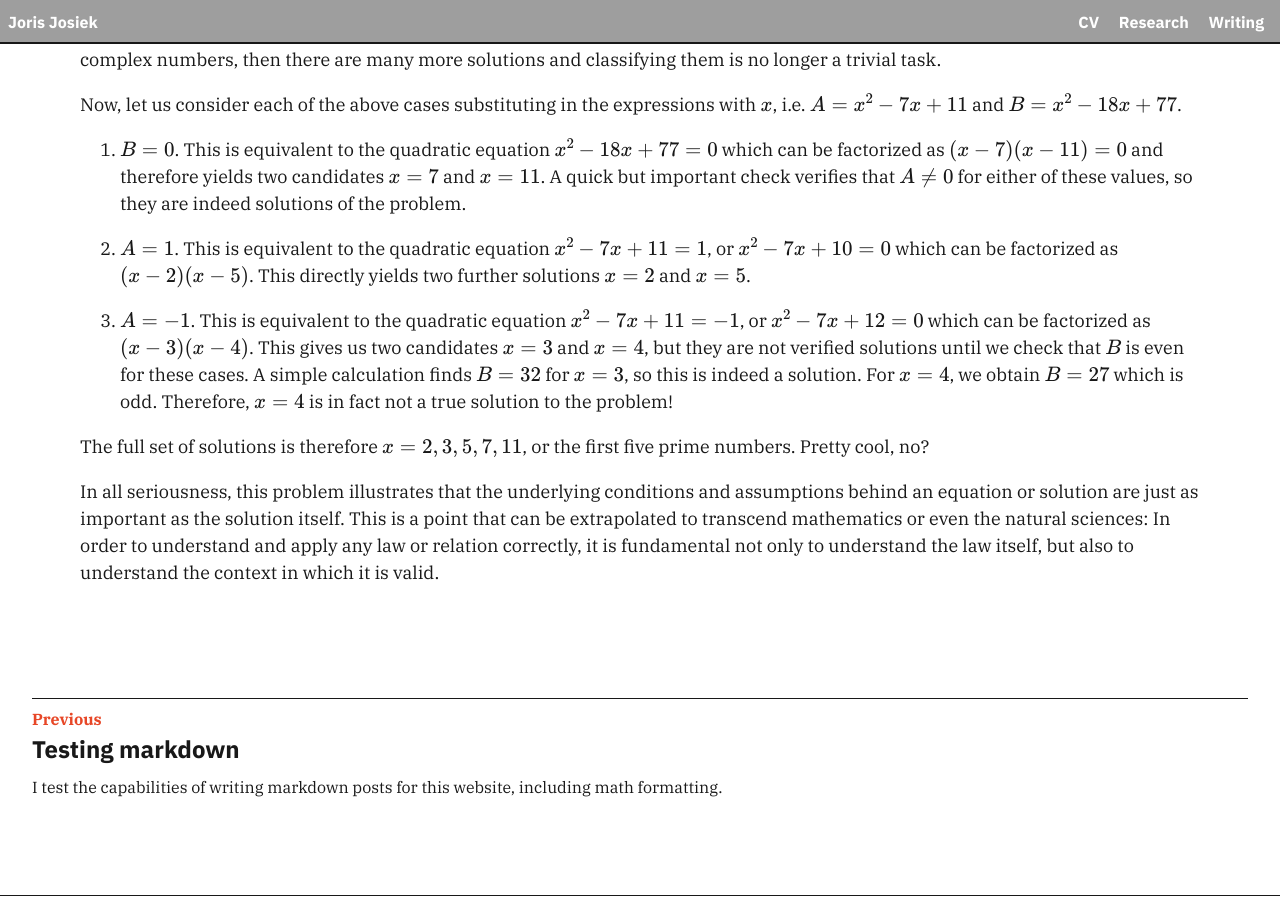
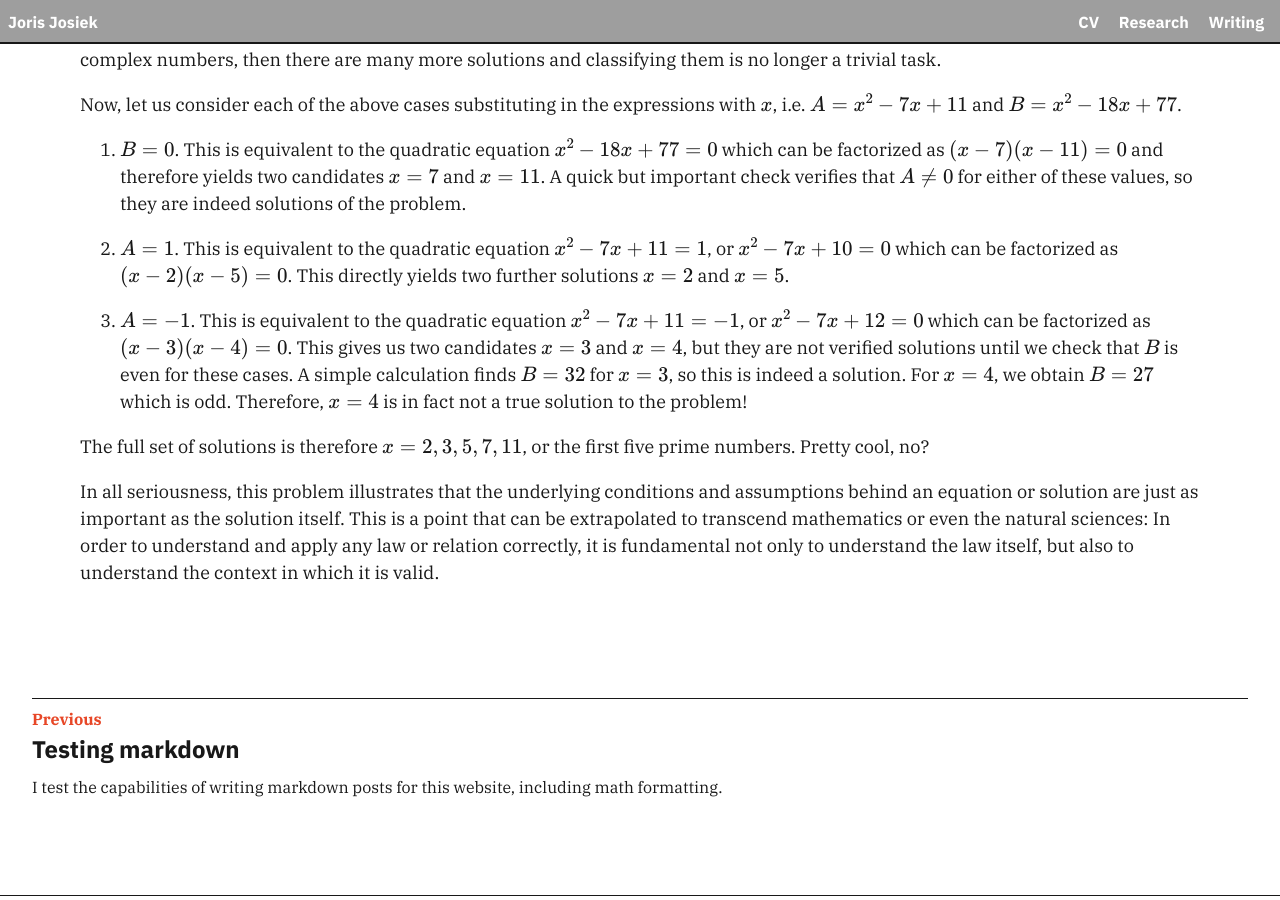
Before and after one commit to JorisJosiek/jorisjosiek.github.io, a Jekyll site: the page built from _posts/2022-11-24-power-of-quadratics.md, in a window 1280 px wide and 900 px high, scrolled down 1629 px. Built offline with Jekyll 4.4.1, drawn with Linux system fonts in a browser that asks for light colours; formulas are drawn with MathJax 3.

Commit message:
Correction to post.

```diff
--- a/_posts/2022-11-24-power-of-quadratics.md
+++ b/_posts/2022-11-24-power-of-quadratics.md
@@ -35,9 +35,9 @@ Now, let us consider each of the above cases substituting in the expressions wit
 
 1. $$B=0$$. This is equivalent to the quadratic equation $$x^2-18x+77=0$$ which can be factorized as $$(x-7)(x-11)=0$$ and therefore yields two candidates $$x=7$$ and $$x=11$$. A quick but important check verifies that $$A\neq 0$$ for either of these values, so they are indeed solutions of the problem.
 
-2. $$A=1$$. This is equivalent to the quadratic equation $$x^2-7x+11=1$$, or $$x^2-7x+10=0$$ which can be factorized as $$(x-2)(x-5)$$. This directly yields two further solutions $$x=2$$ and $$x=5$$.
+2. $$A=1$$. This is equivalent to the quadratic equation $$x^2-7x+11=1$$, or $$x^2-7x+10=0$$ which can be factorized as $$(x-2)(x-5)=0$$. This directly yields two further solutions $$x=2$$ and $$x=5$$.
 
-3. $$A=-1$$. This is equivalent to the quadratic equation $$x^2-7x+11=-1$$, or $$x^2-7x+12=0$$ which can be factorized as $$(x-3)(x-4)$$. This gives us two candidates $$x=3$$ and $$x=4$$, but they are not verified solutions until we check that $$B$$ is even for these cases. A simple calculation finds $$B=32$$ for $$x=3$$, so this is indeed a solution. For $$x=4$$, we obtain $$B=27$$ which is odd. Therefore, $$x=4$$ is in fact not a true solution to the problem!
+3. $$A=-1$$. This is equivalent to the quadratic equation $$x^2-7x+11=-1$$, or $$x^2-7x+12=0$$ which can be factorized as $$(x-3)(x-4)=0$$. This gives us two candidates $$x=3$$ and $$x=4$$, but they are not verified solutions until we check that $$B$$ is even for these cases. A simple calculation finds $$B=32$$ for $$x=3$$, so this is indeed a solution. For $$x=4$$, we obtain $$B=27$$ which is odd. Therefore, $$x=4$$ is in fact not a true solution to the problem!
 
 The full set of solutions is therefore $$x=2,3,5,7,11$$, or the first five prime numbers. Pretty cool, no?
 
```
